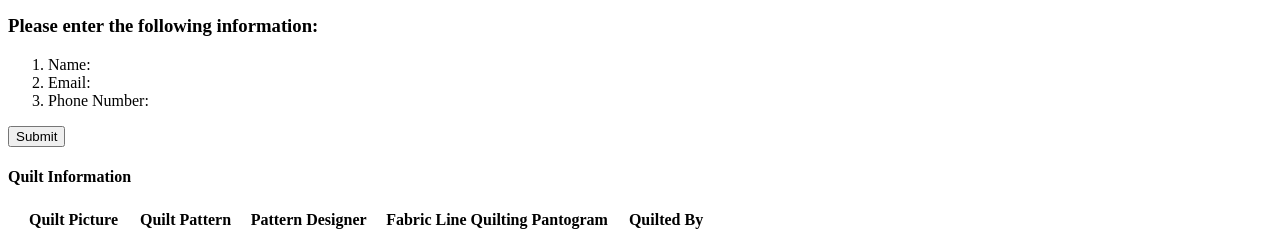
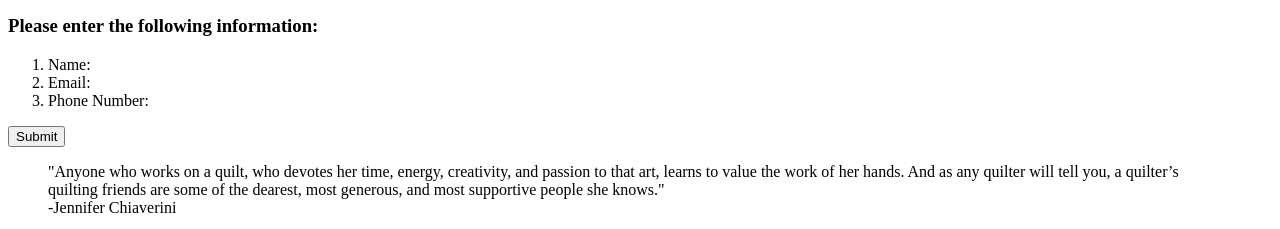
Before and after one commit to sue-dp/html-quilters-album, a plain HTML site: page index.html in a window 1280 px wide. Shown: the part 582-811 px from the top of the page. Drawn offline with Linux system fonts and the light colour scheme.

Commit message:
added quilting quote after submit button

```diff
--- a/index.html
+++ b/index.html
@@ -32,6 +32,15 @@
         <li>Phone Number:</li>
       </ol>
       <button>Submit</button>
+    </div>
+    <div>
+      <blockquote>
+        "Anyone who works on a quilt, who devotes her time, energy, creativity,
+        and passion to that art, learns to value the work of her hands. And as
+        any quilter will tell you, a quilter’s quilting friends are some of the
+        dearest, most generous, and most supportive people she knows."<br />-Jennifer
+        Chiaverini
+      </blockquote>
     </div>
     <div>
       <h4>Quilt Information</h4>
```
